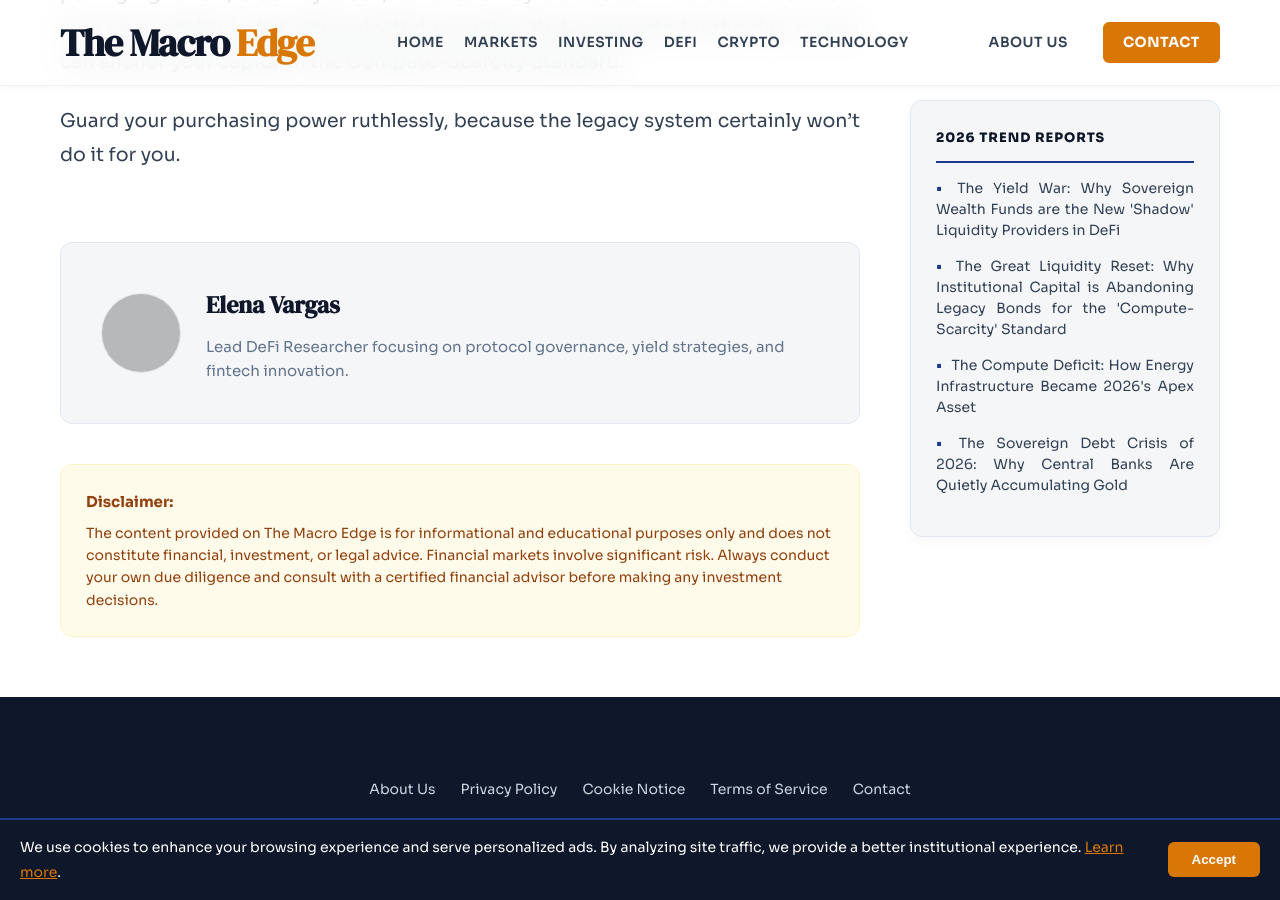
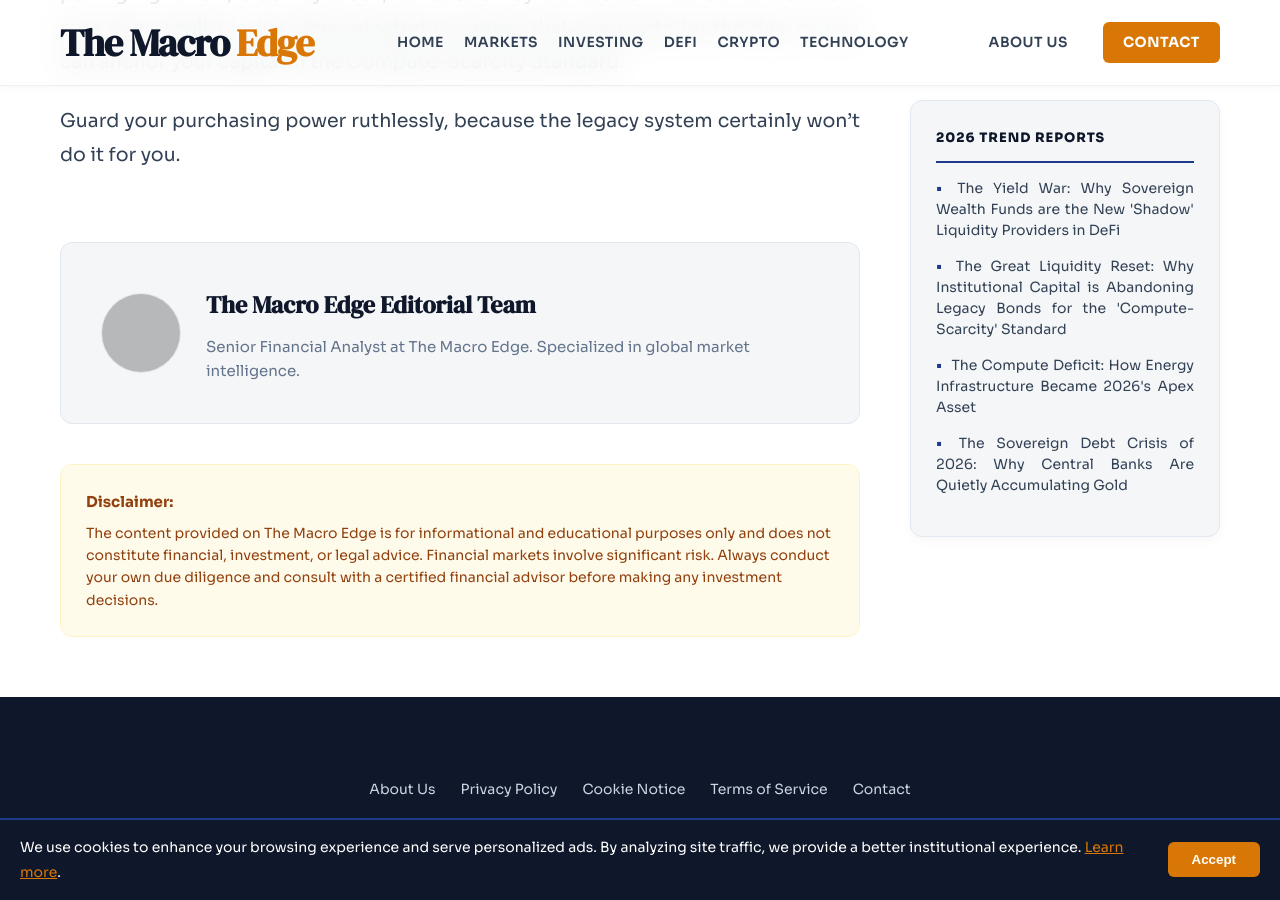
Before and after one commit to Frixx55/FinanceWorld, a Jekyll site: the page built from _posts/2026-05-10-great-liquidity-reset-compute-scarcity.md, in a window 1280 px wide and 900 px high, scrolled down 9618 px. Built offline with Jekyll 4.4.1, drawn with Linux system fonts in a browser that asks for light colours; some of the changed text lies outside the part shown; grey boxes are pictures that could not be loaded.

Commit message:
Update author attribution in liquidity reset post

```diff
--- a/_posts/2026-05-10-great-liquidity-reset-compute-scarcity.md
+++ b/_posts/2026-05-10-great-liquidity-reset-compute-scarcity.md
@@ -1,7 +1,7 @@
 ---
 layout: post
 title: "The Great Liquidity Reset: Why Institutional Capital is Abandoning Legacy Bonds for the 'Compute-Scarcity' Standard"
-author: "Elena Vargas"
+author: "The Macro Edge Editorial Team"
 category: "Markets"
 image: "https://images.pexels.com/photos/1148820/pexels-photo-1148820.jpeg?auto=compress&cs=tinysrgb&w=1200"
 ---
```
